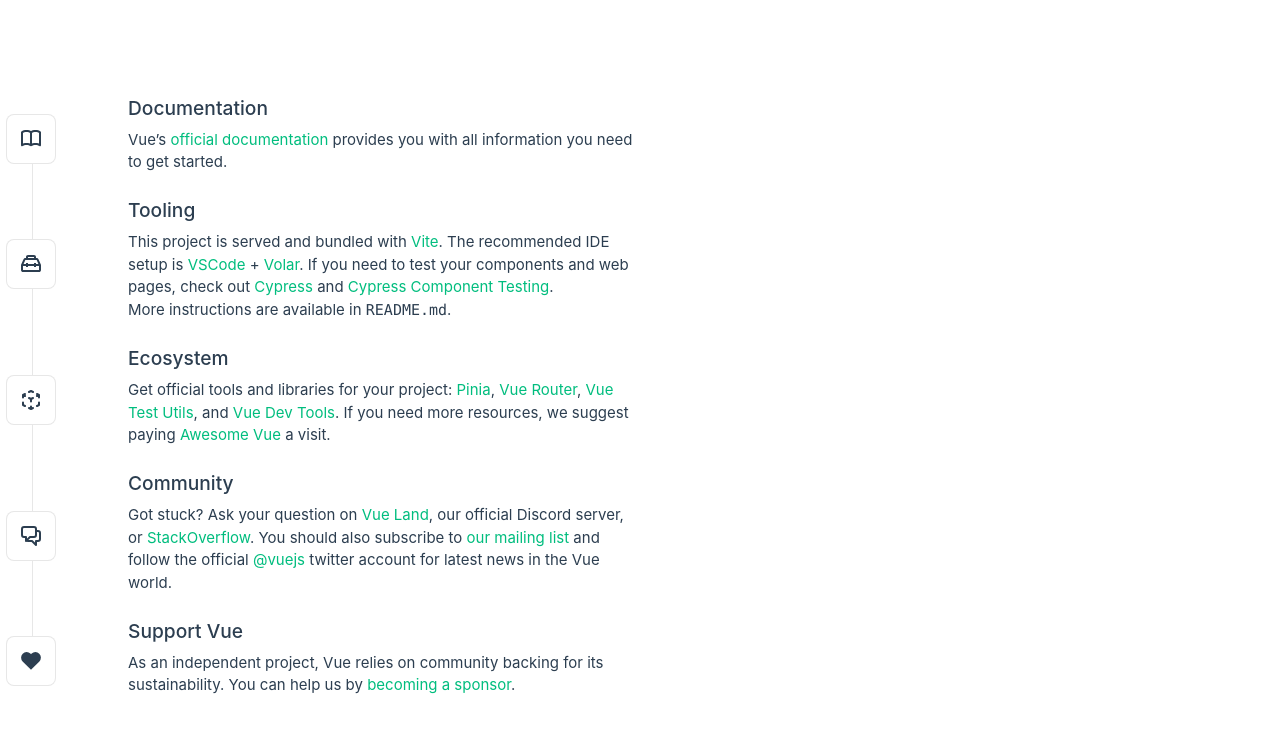
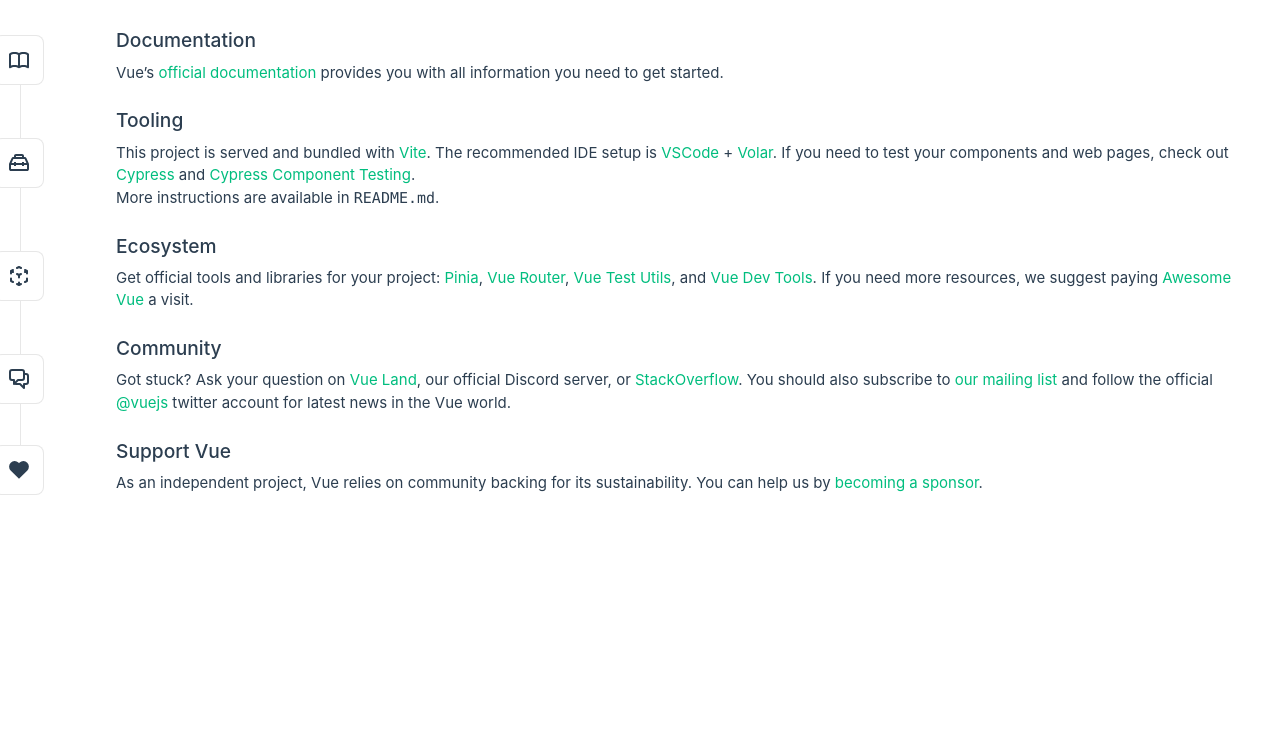
Before and after one commit to N0ku/ts-todo-list, a Vue app: page / in a window 1280 px wide. Shown: the top 732 px of the page. Built offline with nearby package versions, Linux system fonts and the light colour scheme.

Commit message:
Update main.css

```diff
--- a/src/assets/main.css
+++ b/src/assets/main.css
@@ -5,11 +5,7 @@
 @tailwind utilities;
 
 #app {
-  max-width: 1280px;
-  margin: 0 auto;
-  padding: 2rem;
-
-  font-weight: normal;
+   padding: 20px;
 }
 
 a,
@@ -24,16 +20,3 @@
     background-color: hsla(160, 100%, 37%, 0.2);
   }
 }
-
-@media (min-width: 1024px) {
-  body {
-    display: flex;
-    place-items: center;
-  }
-
-  #app {
-    display: grid;
-    grid-template-columns: 1fr 1fr;
-    padding: 0 2rem;
-  }
-}
```
